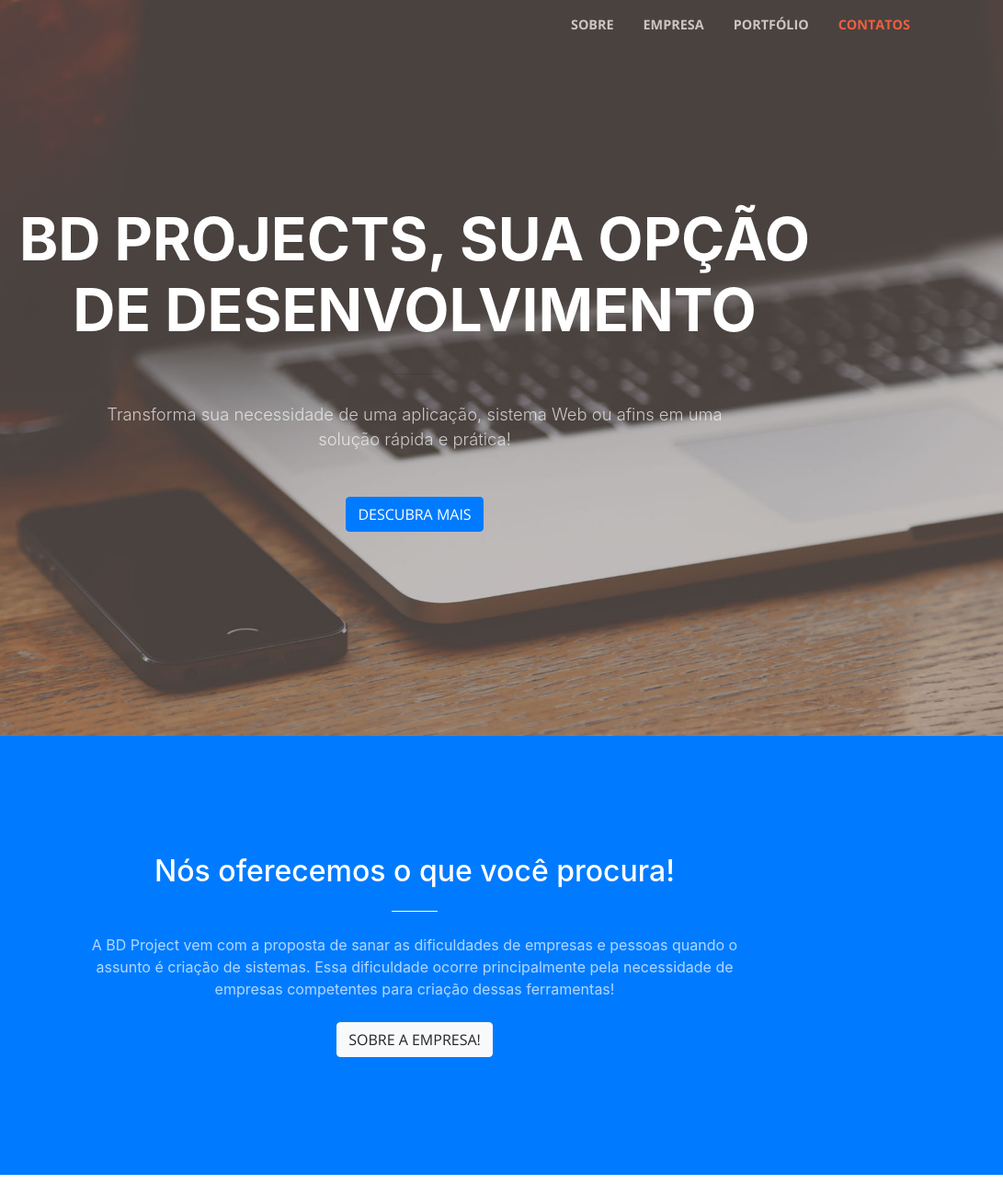
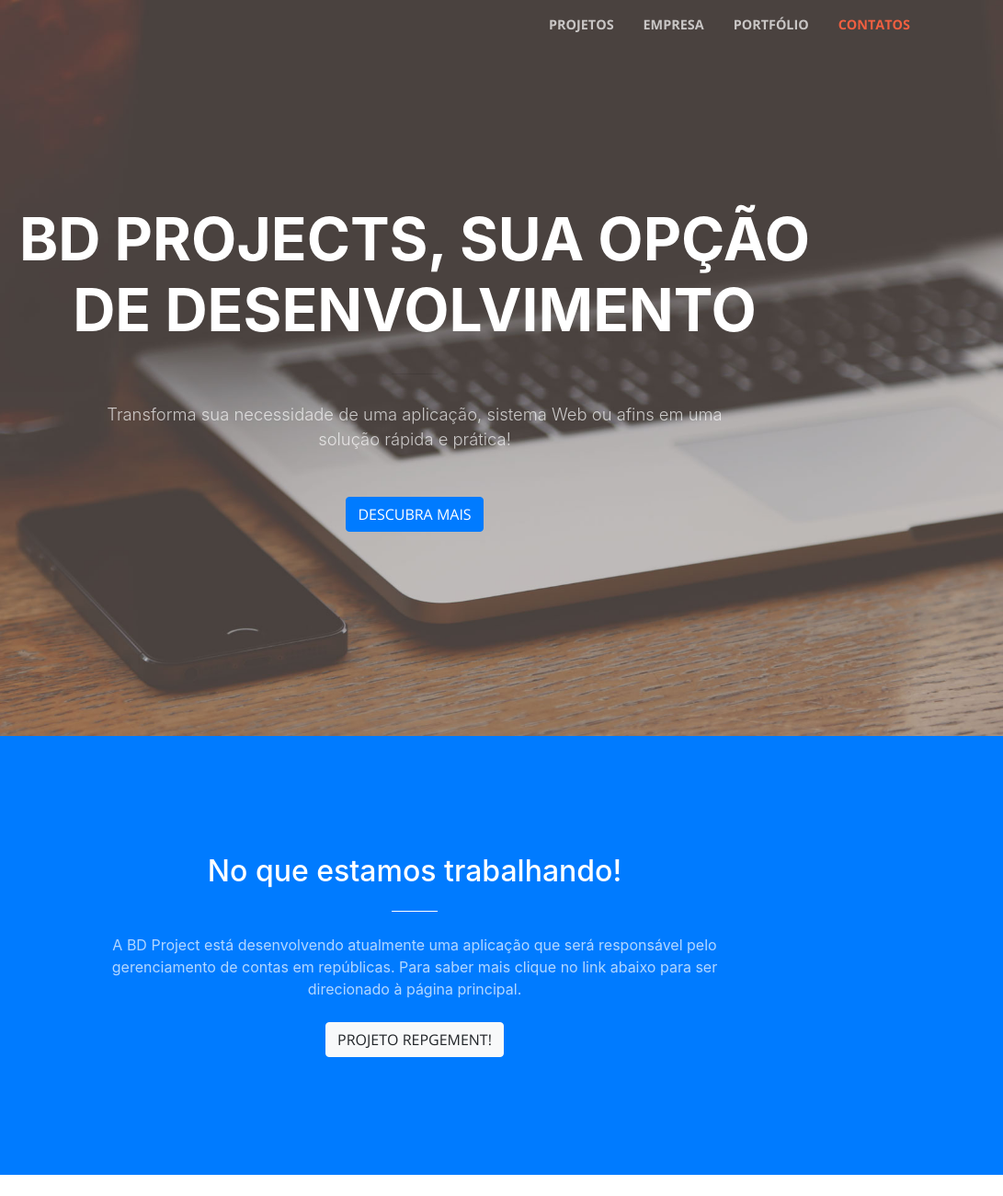
Before and after one commit to MasterBruno/BDproject, a website with bundled scripts: page index.html in a window 1280 px wide. Shown: the top 1300 px of the page at 92% size, 189-1280 px from the left. Built offline with nearby package versions, Linux system fonts and the light colour scheme.

Commit message:
Link para o sistema de gerenciamento e mudança de conteúdo

```diff
--- a/index.html
+++ b/index.html
@@ -41,7 +41,7 @@
         <div class="collapse navbar-collapse" id="navbarResponsive">
           <ul class="navbar-nav ml-auto">
             <li class="nav-item">
-              <a class="nav-link js-scroll-trigger" href="#about">Sobre</a>
+              <a class="nav-link js-scroll-trigger" href="#about">Projetos</a>
             </li>
             <li class="nav-item">
               <a class="nav-link js-scroll-trigger" href="#services">Empresa</a>
@@ -79,10 +79,10 @@
       <div class="container">
         <div class="row">
           <div class="col-lg-8 mx-auto text-center">
-            <h2 class="section-heading text-white">Nós oferecemos o que você procura!</h2>
+            <h2 class="section-heading text-white">No que estamos trabalhando!</h2>
             <hr class="light my-4">
-            <p class="text-faded mb-4">A BD Project vem com a proposta de sanar as dificuldades de empresas e pessoas quando o assunto é criação de sistemas. Essa dificuldade ocorre principalmente pela necessidade de empresas competentes para criação dessas ferramentas!</p>
-            <a class="btn btn-light btn-xl js-scroll-trigger" href="#services">Sobre a empresa!</a>
+            <p class="text-faded mb-4">A BD Project está desenvolvendo atualmente uma aplicação que será responsável pelo gerenciamento de contas em repúblicas. Para saber mais clique no link abaixo para ser  direcionado à  página principal.</p>
+            <a class="btn btn-light btn-xl js-scroll-trigger" href="index2.html">Projeto REPGEMENT!</a>
           </div>
         </div>
       </div>
```
